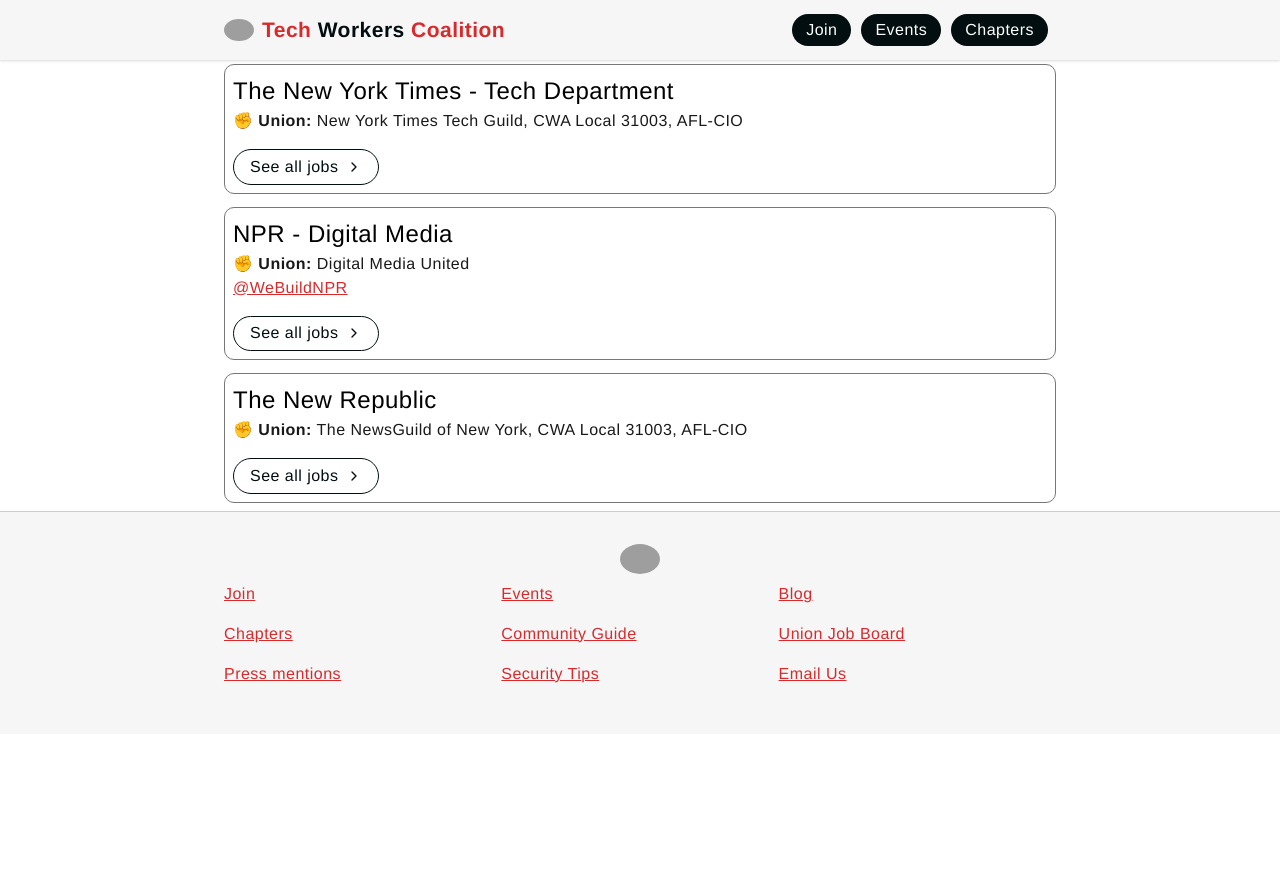
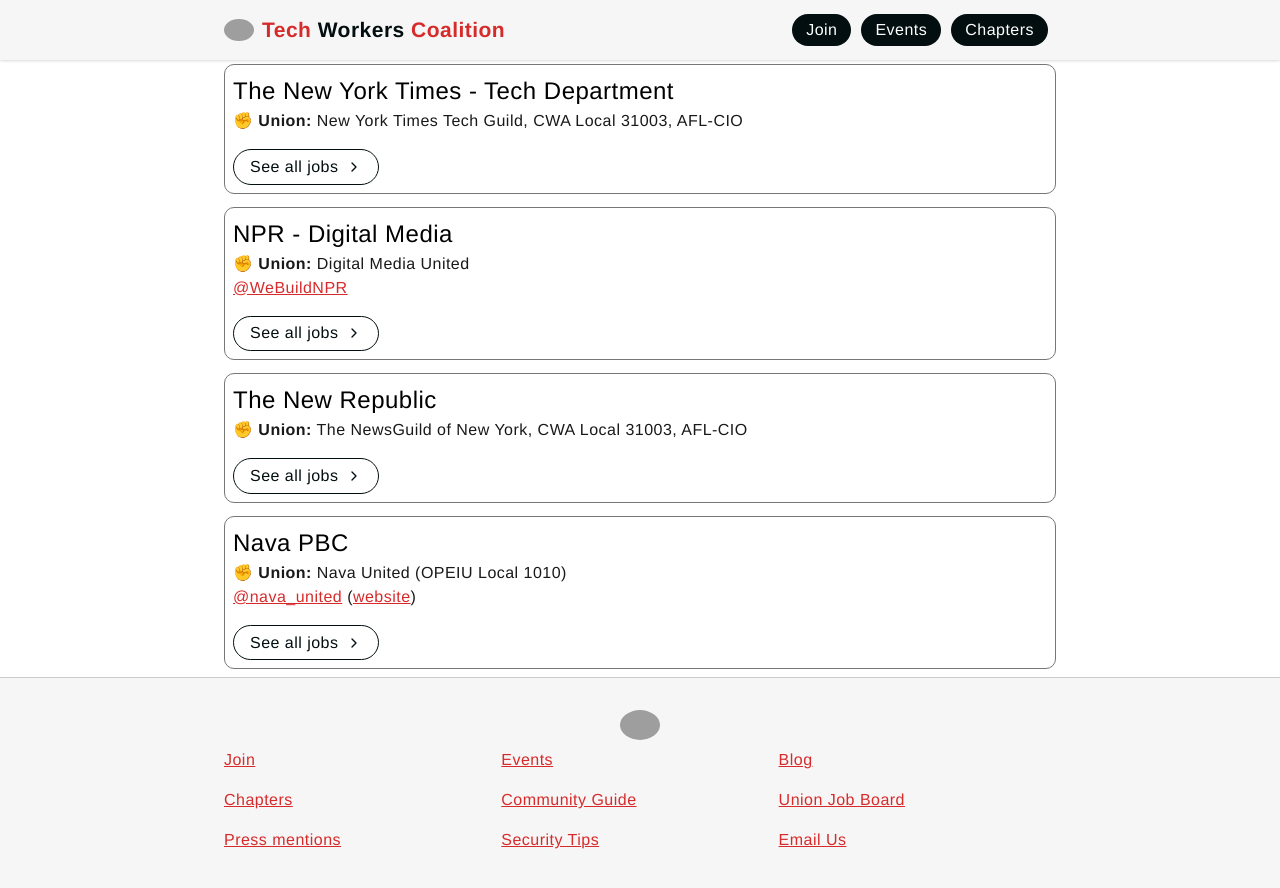
Before and after one commit to techworkersco/twc-site, a Jekyll site: the page built from job-board.md, in a window 1280 px wide and 900 px high, scrolled down 1160 px. Shown: the top 888 px of the window. Built offline with Jekyll 4.4.1, drawn with Linux system fonts in a browser that asks for light colours; before the commit the page ends 1894 px from its top, so only the background shows below that; grey boxes are pictures that could not be loaded.

Commit message:
Add Nava PBC to workplaces (#460)
👋 Hello from Nava United!

---------

Co-authored-by: Joshua Carroll <carroll.joshk@gmail.com>

```diff
--- a/_data/workplaces.yml
+++ b/_data/workplaces.yml
@@ -56,3 +56,10 @@
     union: The NewsGuild of New York, CWA Local 31003, AFL-CIO
     union_twitter:
     job_listings: https://tnr.bamboohr.com/jobs/?source=other
+
+-   organization: Nava PBC
+    division:
+    union: Nava United (OPEIU Local 1010)
+    union_twitter: nava_united
+    union_website: https://www.navaunited.org/
+    job_listings: https://jobs.lever.co/nava
--- a/job-board.md
+++ b/job-board.md
@@ -11,7 +11,7 @@
   More and more tech-driven organizations are unionizing. This is an incomplete list of
   workplaces with an active union. Some of these workplaces haven't recognized their
   unions yet, or contracts have not been signed between the union and the workplace.
-  Know of another one? <a href="https://github.com/techworkersco/twc-site/tree/master/_workplaces">Please add it</a>.
+  Know of another one? <a href="https://github.com/techworkersco/twc-site/tree/master/_data/workplaces.yml">Please add it</a>.
 </p>
 
 <h2 class="marg-b-2">Active tech unions and campaigns</h2>
```
